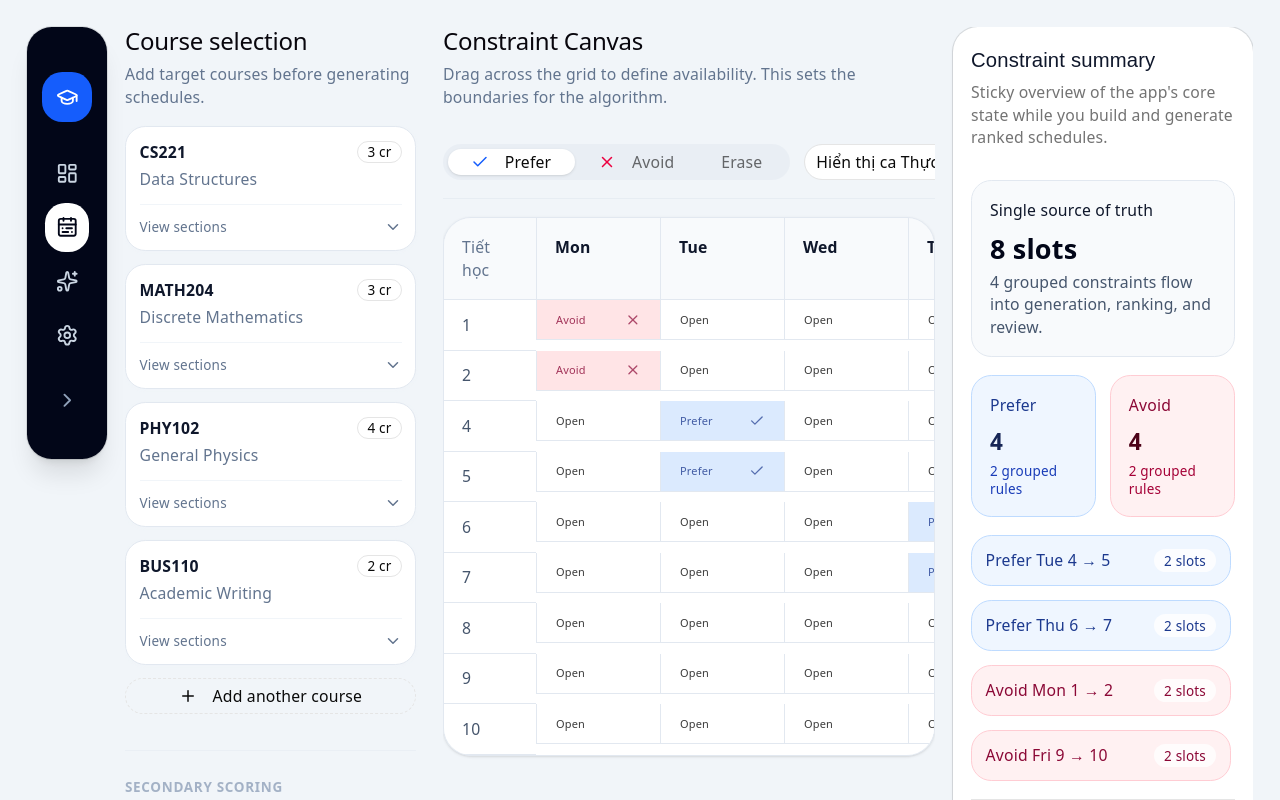
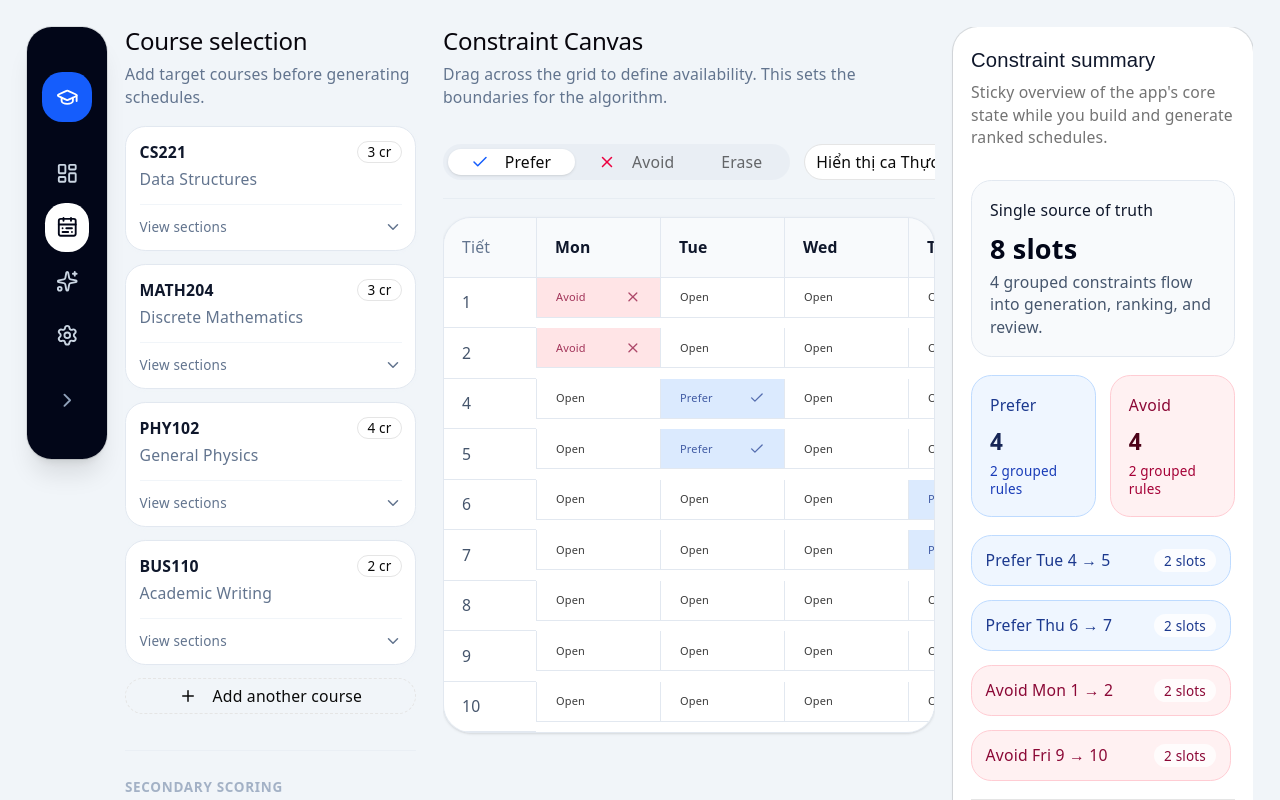
Before and after one commit to QuangNguyenNgoc/Portal-helper-web, a React (Vite) app: page / in a window 1280 px wide. Shown: the top 800 px of the page. Built offline with nearby package versions, Linux system fonts and the light colour scheme.

Commit message:
đổi "tiết học" thành "tiết"

```diff
--- a/src/components/planner/WeeklyPeriodGrid.tsx
+++ b/src/components/planner/WeeklyPeriodGrid.tsx
@@ -1,5 +1,10 @@
 import { PeriodCell } from "./PeriodCell";
-import type { BuilderTool, ConstraintMap, GridCell, RangeInfo } from "../../features/planner/types";
+import type {
+  BuilderTool,
+  ConstraintMap,
+  GridCell,
+  RangeInfo,
+} from "../../features/planner/types";
 
 interface WeeklyPeriodGridProps {
   days: string[];
@@ -31,7 +36,7 @@ export function WeeklyPeriodGrid({
       <div className="min-w-[836px]">
         <div className="grid grid-cols-[92px_repeat(6,minmax(124px,1fr))] border-b border-slate-200 bg-slate-50">
           <div className="px-4 py-4 text-sm font-medium text-slate-500">
-          Tiết học
+            Tiết
           </div>
           {days.map((day) => (
             <div
```
Lines whose indentation alone changed are shown as unchanged.
